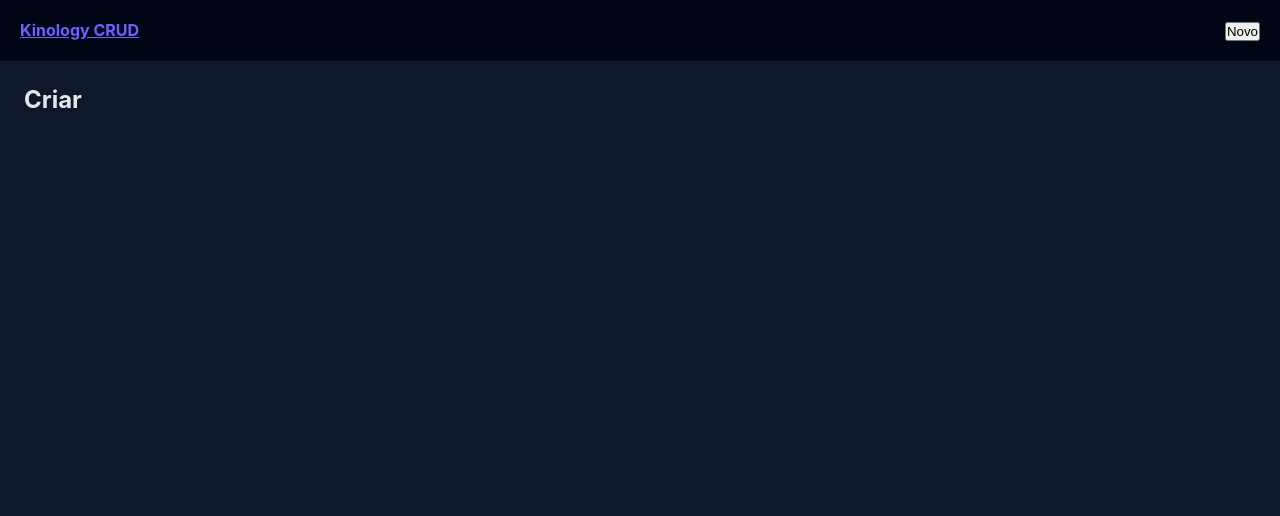
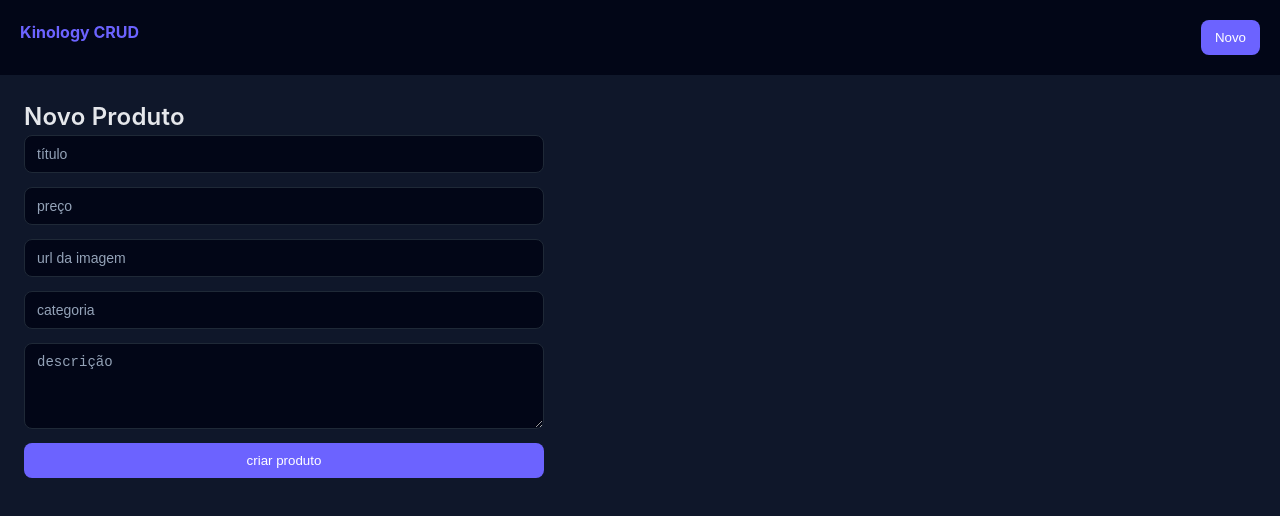
Before and after one commit to nachristini/kinology-crud, a React (Vite) app: page /create in a window 1280 px wide. Shown: the top 516 px of the page. Built offline with nearby package versions, Linux system fonts and the light colour scheme.

Commit message:
feat: professional create form feedback with inline success and error states

```diff
--- a/src/pages/Create.jsx
+++ b/src/pages/Create.jsx
@@ -1,5 +1,143 @@
+import { useState } from "react"
+import { useNavigate } from "react-router-dom"
+import { api } from "../api/api"
+
 function Create() {
-  return <h2>Criar</h2>
+  const navigate = useNavigate()
+
+  const [form, setForm] = useState({
+    title: "",
+    price: "",
+    description: "",
+    image: "",
+    category: ""
+  })
+
+  const [loading, setLoading] = useState(false)
+  const [error, setError] = useState(null)
+  const [success, setSuccess] = useState(false)
+
+  function handleChange(e) {
+    setForm({
+      ...form,
+      [e.target.name]: e.target.value
+    })
+  }
+
+  function validate() {
+    if (!form.title.trim()) return "título é obrigatório"
+    if (!form.price) return "preço é obrigatório"
+    if (!form.description.trim()) return "descrição é obrigatória"
+    if (!form.image.trim()) return "url da imagem é obrigatória"
+    if (!form.category.trim()) return "categoria é obrigatória"
+    return null
+  }
+
+  async function handleSubmit(e) {
+    e.preventDefault()
+
+    const validationError = validate()
+    if (validationError) {
+      setError(validationError)
+      return
+    }
+
+    try {
+      setLoading(true)
+      setError(null)
+
+      await api.post("/products", {
+        ...form,
+        price: Number(form.price)
+      })
+
+      setSuccess(true)
+
+      // volta pra lista depois de 1.2s
+      setTimeout(() => {
+        navigate("/")
+      }, 1200)
+
+    } catch (err) {
+      console.error(err)
+      setError("erro ao criar produto")
+    } finally {
+      setLoading(false)
+    }
+  }
+
+  return (
+    <div style={{ maxWidth: 520 }}>
+      <h2>Novo Produto</h2>
+
+      <form onSubmit={handleSubmit}>
+
+        <input
+          name="title"
+          placeholder="título"
+          value={form.title}
+          onChange={handleChange}
+        />
+
+        <input
+          name="price"
+          placeholder="preço"
+          type="number"
+          value={form.price}
+          onChange={handleChange}
+        />
+
+        <input
+          name="image"
+          placeholder="url da imagem"
+          value={form.image}
+          onChange={handleChange}
+        />
+
+        <input
+          name="category"
+          placeholder="categoria"
+          value={form.category}
+          onChange={handleChange}
+        />
+
+        <textarea
+          name="description"
+          placeholder="descrição"
+          rows={4}
+          value={form.description}
+          onChange={handleChange}
+        />
+
+        {/* erro */}
+        {error && (
+          <div style={{
+            background: "#7f1d1d",
+            padding: 10,
+            borderRadius: 8
+          }}>
+            {error}
+          </div>
+        )}
+
+        {/* sucesso */}
+        {success && (
+          <div style={{
+            background: "#064e3b",
+            padding: 10,
+            borderRadius: 8
+          }}>
+            produto criado com sucesso ✓
+          </div>
+        )}
+
+        <button disabled={loading || success}>
+          {loading ? "salvando..." : success ? "criado ✓" : "criar produto"}
+        </button>
+
+      </form>
+    </div>
+  )
 }
 
 export default Create
--- a/src/styles/global.css
+++ b/src/styles/global.css
@@ -4,8 +4,184 @@
   box-sizing: border-box;
 }
 
+*::before,
+*::after {
+  box-sizing: border-box;
+}
+
+/* =========================
+   THEME
+========================= */
+
+:root {
+  --bg: #0f172a;
+  --bg-soft: #020617;
+  --border: #1f2937;
+
+  --text: #e5e7eb;
+  --text-soft: #94a3b8;
+
+  --primary: #6c63ff;
+  --primary-hover: #5b54e6;
+
+  --danger: #ef4444;
+  --success: #10b981;
+}
+
+/* =========================
+   BASE
+========================= */
+
 body {
-  font-family: Inter, Arial, sans-serif;
-  background: #0f172a;
-  color: #e5e7eb;
+  font-family: Inter, system-ui, -apple-system, Arial, sans-serif;
+  background: var(--bg);
+  color: var(--text);
+  line-height: 1.5;
+  -webkit-font-smoothing: antialiased;
 }
+
+/* =========================
+   TYPOGRAPHY
+========================= */
+
+h1, h2, h3 {
+  font-weight: 600;
+  letter-spacing: 0.2px;
+}
+
+p {
+  color: var(--text-soft);
+}
+
+/* =========================
+   LINKS
+========================= */
+
+a {
+  color: var(--primary);
+  text-decoration: none;
+}
+
+a:hover {
+  opacity: 0.85;
+}
+
+/* =========================
+   BUTTON
+========================= */
+
+button {
+  background: var(--primary);
+  color: white;
+  border: none;
+  padding: 10px 14px;
+  border-radius: 8px;
+  font-weight: 500;
+  cursor: pointer;
+  transition: 0.2s;
+}
+
+button:hover {
+  background: var(--primary-hover);
+  transform: translateY(-1px);
+}
+
+button:disabled {
+  opacity: 0.5;
+  cursor: not-allowed;
+  transform: none;
+}
+
+/* =========================
+   FORM CONTROLS
+========================= */
+
+input,
+textarea,
+select {
+  width: 100%;
+  padding: 10px 12px;
+  border-radius: 8px;
+  border: 1px solid var(--border);
+  background: var(--bg-soft);
+  color: var(--text);
+  font-size: 14px;
+}
+
+input::placeholder,
+textarea::placeholder {
+  color: var(--text-soft);
+}
+
+/* focus acessível */
+
+input:focus,
+textarea:focus,
+select:focus {
+  outline: 2px solid var(--primary);
+  outline-offset: 1px;
+}
+
+/* =========================
+   FORM LAYOUT
+========================= */
+
+form {
+  display: flex;
+  flex-direction: column;
+  gap: 14px;
+}
+
+/* =========================
+   CARD BASE
+========================= */
+
+.card {
+  background: var(--bg-soft);
+  border: 1px solid var(--border);
+  border-radius: 12px;
+  padding: 16px;
+}
+
+/* =========================
+   FEEDBACK STATES
+========================= */
+
+.success {
+  background: #064e3b;
+  border: 1px solid #065f46;
+  color: #d1fae5;
+  padding: 10px 12px;
+  border-radius: 8px;
+  font-size: 14px;
+}
+
+.error {
+  background: #7f1d1d;
+  border: 1px solid #991b1b;
+  color: #fee2e2;
+  padding: 10px 12px;
+  border-radius: 8px;
+  font-size: 14px;
+}
+
+/* =========================
+   SCROLLBAR
+========================= */
+
+::-webkit-scrollbar {
+  width: 10px;
+}
+
+::-webkit-scrollbar-track {
+  background: var(--bg-soft);
+}
+
+::-webkit-scrollbar-thumb {
+  background: #1f2937;
+  border-radius: 8px;
+}
+
+::-webkit-scrollbar-thumb:hover {
+  background: #374151;
+}
```
